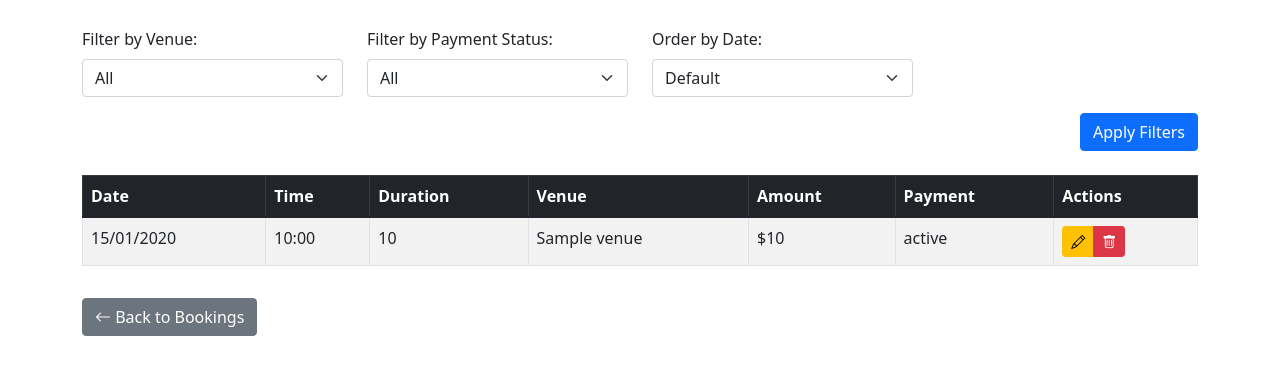
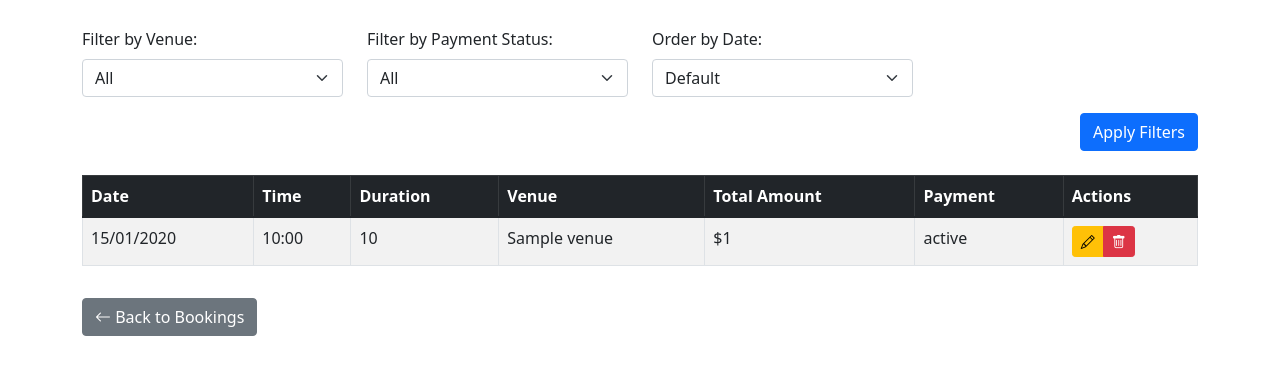
Before and after one commit to m4nusha/Iguana, a Django app: template tutorials/templates/bookings/booking_show.html in a window 1280 px wide. Shown: the part 181-556 px from the top of the page. Run offline with Django 3.2, Linux system fonts and the light colour scheme; the template is opened without the code that fills it: most values are stand-ins (such as "Sample title", 1, 10 or a date in 2020); some libraries are stand-ins or nearby versions.

Commit message:
Fix template for Total Amount

```diff
--- a/tutorials/templates/bookings/booking_show.html
+++ b/tutorials/templates/bookings/booking_show.html
@@ -68,7 +68,7 @@
           <th scope="col">Time</th>
           <th scope="col">Duration</th>
           <th scope="col">Venue</th>
-          <th scope="col">Amount</th>
+          <th scope="col">Total Amount</th>
           <th scope="col">Payment</th>
           <th scope="col">Actions</th>
         </tr>
@@ -80,7 +80,7 @@
           <td>{{ session.session_time|time:"H:i" }}</td>
           <td>{{ session.duration }}</td>
           <td>{{ session.venue }}</td>
-          <td>${{ session.amount }}</td>
+          <td>${{ session.total_amount }}</td>
           <td>{{ session.payment_status }}</td>
           <td>
             <div class="btn-group" role="group" aria-label="Actions">
--- a/tutorials/templates/list_tutors.html
+++ b/tutorials/templates/list_tutors.html
@@ -68,7 +68,7 @@
                     <th>Username</th>
                     <th>Email</th>
                     <th>Subject</th>
-                    <th>Rate (£)</th>
+                    <th>Rate ($)</th>
                     <th>Actions</th>
                 </tr>
             </thead>
```
Also changed, not shown: tutorials/migrations/0016_merge_20241204_1549.py (added).
